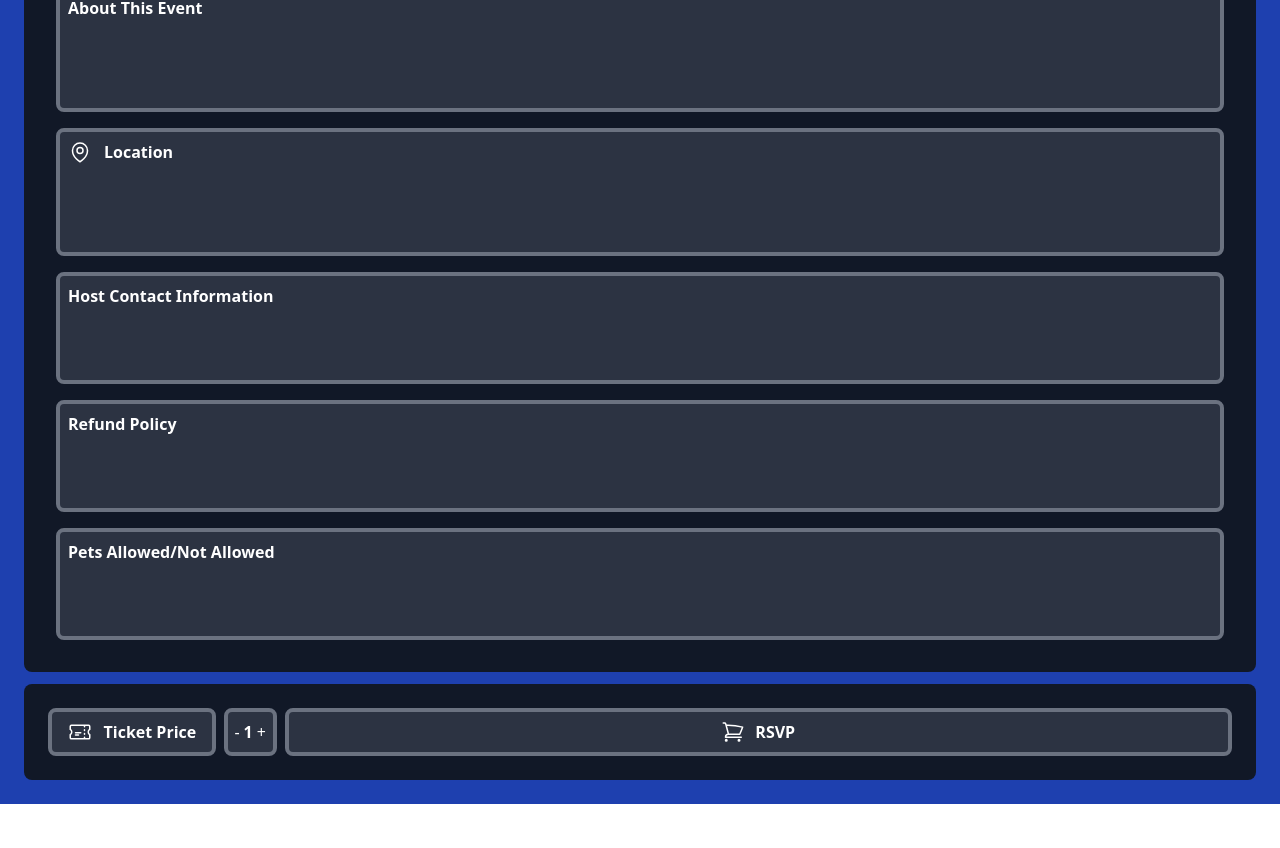
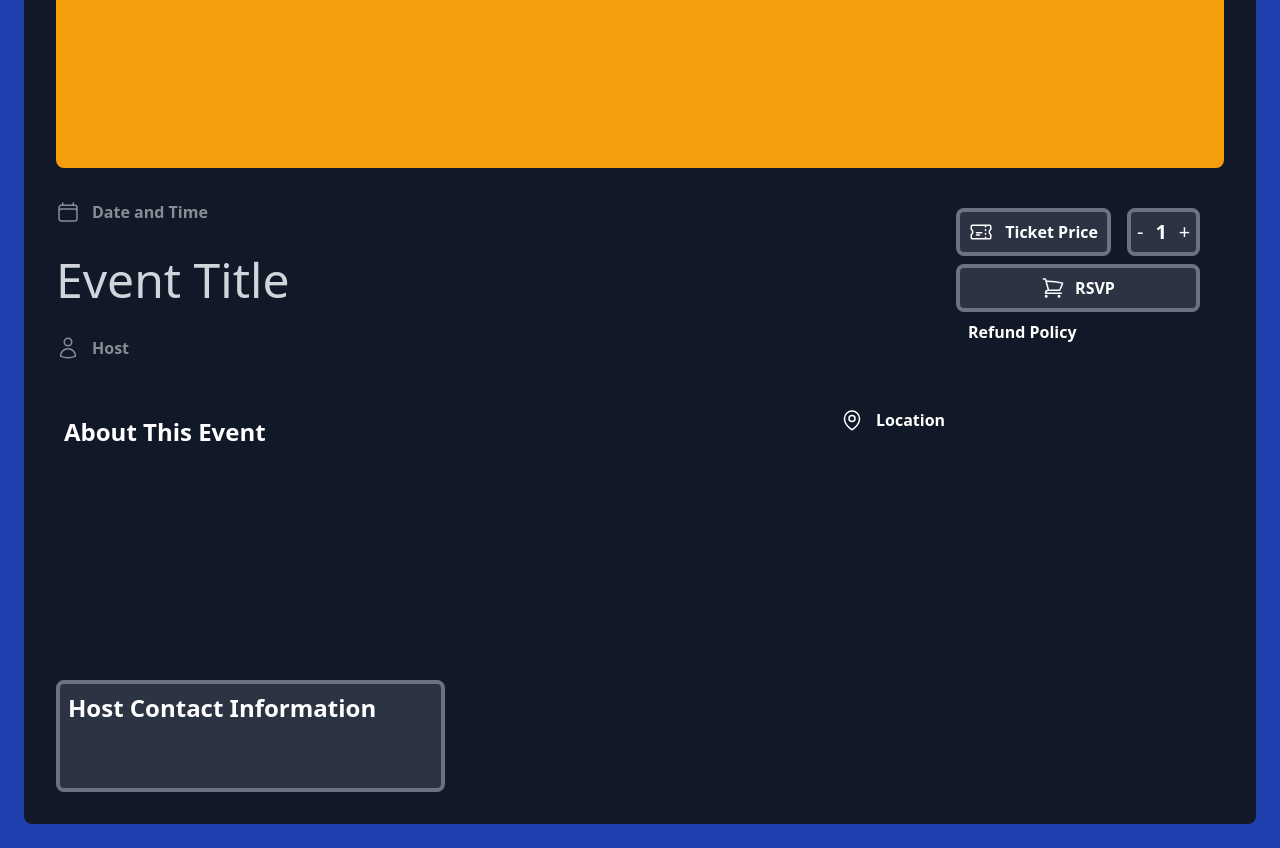
Before and after one commit to mazenkapadi/urban-oasis, a React (Vite) app: page /eventPage in a window 1280 px wide. Shown: the part 272-1120 px from the top of the page. Before the commit the page ends 1076 px from the top, so only its background shows below. Built offline with nearby package versions, Linux system fonts and the light colour scheme; no server answers.

Commit message:
Event Page 9-19

```diff
--- a/src/pages/EventPage.jsx
+++ b/src/pages/EventPage.jsx
@@ -1,4 +1,5 @@
 import React, {useState} from "react";
+import EventCarousel from "../components/EventCarousel.jsx";
 
 function EventPage() {
     const [quantity, setQuantity] = useState(1);
@@ -23,17 +24,22 @@ function EventPage() {
                     <div className="bg-blue-800 p-6 flex flex-col w-full h-full gap-3">
                         <div
                             className="box-border rounded-lg bg-gray-900 p-8 flex flex-col w-full h-full gap-4">
-                            <div className="flex content w-full flex-row justify-items-start gap-2">
-                                <div className="box-border rounded-lg bg-gray-500 p-6 flex h-70 w-80">
+
+                            {/* This is where the photo carousel will go */}
+                            <div className="box-border rounded-lg bg-amber-500 w-full h-96">
                             </div>
-                                <div className="flex content w-full flex-col gap-3 p-8">
+
                             <div className="flex flex-row">
+                                <div className="flex content w-full flex-col gap-8 ">
+
+                                    <div className="flex flex-row pt-4">
                                         <svg xmlns="http://www.w3.org/2000/svg" fill="none" viewBox="0 0 24 24"
                                              strokeWidth={1.5} stroke="white" className="size-6" strokeOpacity={.5}>
                                             <path strokeLinecap="round" strokeLinejoin="round"
                                                   d="M6.75 3v2.25M17.25 3v2.25M3 18.75V7.5a2.25 2.25 0 0 1 2.25-2.25h13.5A2.25 2.25 0 0 1 21 7.5v11.25m-18 0A2.25 2.25 0 0 0 5.25 21h13.5A2.25 2.25 0 0 0 21 18.75m-18 0v-7.5A2.25 2.25 0 0 1 5.25 9h13.5A2.25 2.25 0 0 1 21 11.25v7.5"/>
                                         </svg>
-                                        <label className="font-bold text-white opacity-50 pl-3">Date and Time</label>
+                                        <label className="font-bold text-white opacity-50 pl-3">Date and
+                                            Time</label>
                                     </div>
 
                                     <label className="block text-gray-300 text-5xl">Event Title</label>
@@ -47,15 +53,69 @@ function EventPage() {
                                         <label className="font-bold text-white opacity-50 pl-3">Host</label>
                                     </div>
                                 </div>
+
+                                <div className="flex flex-col p-6 w-1/4 h-52 gap-2">
+                                    <div
+                                        className="flex flex-row gap-4">
+
+                                        <div
+                                            className="box-border rounded-lg bg-gray-500 bg-opacity-30 border-4 border-gray-500 justify-center items-center flex w-52 h-12">
+                                            <svg xmlns="http://www.w3.org/2000/svg" fill="none" viewBox="0 0 24 24"
+                                                 strokeWidth={1.5}
+                                                 stroke="white" className="size-6">
+                                                <path strokeLinecap="round" strokeLinejoin="round"
+                                                      d="M16.5 6v.75m0 3v.75m0 3v.75m0 3V18m-9-5.25h5.25M7.5 15h3M3.375 5.25c-.621 0-1.125.504-1.125 1.125v3.026a2.999 2.999 0 0 1 0 5.198v3.026c0 .621.504 1.125 1.125 1.125h17.25c.621 0 1.125-.504 1.125-1.125v-3.026a2.999 2.999 0 0 1 0-5.198V6.375c0-.621-.504-1.125-1.125-1.125H3.375Z"/>
+                                            </svg>
+
+                                            <label className="font-bold text-white pl-3">Ticket Price</label>
                                         </div>
 
                                         <div
-                                className="box-border rounded-lg bg-gray-500 bg-opacity-30 border-4 border-gray-500 p-2 flex w-full h-32">
-                                <label className="font-bold text-white">About This Event</label>
+                                            className="box-border rounded-lg bg-gray-500 bg-opacity-30 border-4 border-gray-500 justify-center items-center flex w-24 h-12 gap-3">
+                                            <button onClick={handleDecrement} disabled={quantity === 1}
+                                                    style={{color: "white", fontSize: 20}}>-
+                                            </button>
+                                            <span style={{
+                                                color: "white",
+                                                fontWeight: "bold",
+                                                fontSize: 20
+                                            }}>{quantity}</span>
+                                            <button onClick={handleIncrement}
+                                                    style={{color: "white", fontSize: 20}}>+
+                                            </button>
+                                        </div>
                                     </div>
 
                                     <div
-                                className="box-border rounded-lg bg-gray-500 bg-opacity-30 border-4 border-gray-500 p-2 flex w-full h-32">
+                                        className="box-border rounded-lg bg-gray-500 bg-opacity-30 border-4 border-gray-500 justify-center items-center flex w-full h-12">
+                                        <svg xmlns="http://www.w3.org/2000/svg" fill="none" viewBox="0 0 24 24"
+                                             strokeWidth={1.5}
+                                             stroke="white" className="size-6">
+                                            <path strokeLinecap="round" strokeLinejoin="round"
+                                                  d="M2.25 3h1.386c.51 0 .955.343 1.087.835l.383 1.437M7.5 14.25a3 3 0 0 0-3 3h15.75m-12.75-3h11.218c1.121-2.3 2.1-4.684 2.924-7.138a60.114 60.114 0 0 0-16.536-1.84M7.5 14.25 5.106 5.272M6 20.25a.75.75 0 1 1-1.5 0 .75.75 0 0 1 1.5 0Zm12.75 0a.75.75 0 1 1-1.5 0 .75.75 0 0 1 1.5 0Z"/>
+                                        </svg>
+
+                                        <button onClick={handleCheckout}
+                                                style={{
+                                                    color: "white",
+                                                    paddingLeft: "10px",
+                                                    fontWeight: "bold"
+                                                }}>RSVP
+                                        </button>
+                                    </div>
+                                    <label className="font-bold text-white pl-3">Refund Policy</label>
+
+                                </div>
+                            </div>
+
+
+                            <div className="flex flex-row justify-between">
+                                <div
+                                    className="p-2 flex w-1/2 h-fit">
+                                    <label className="font-bold text-white text-2xl">About This Event</label>
+                                </div>
+                                <div
+                                    className="flex w-96 h-64">
                                     <svg xmlns="http://www.w3.org/2000/svg" fill="none" viewBox="0 0 24 24"
                                          strokeWidth={1.5}
                                          stroke="white" className="size-6">
@@ -67,58 +127,15 @@ function EventPage() {
 
                                     <label className="font-bold text-white pl-3">Location</label>
                                 </div>
-
-                            <div
-                                className="box-border rounded-lg bg-gray-500 bg-opacity-30 border-4 border-gray-500 p-2 flex w-full h-28">
-                                <label className="font-bold text-white">Host Contact Information</label>
-                            </div>
-
-                            <div
-                                className="box-border rounded-lg bg-gray-500 bg-opacity-30 border-4 border-gray-500 p-2 flex w-full h-28">
-                                <label className="font-bold text-white">Refund Policy</label>
-                            </div>
-
-                            <div
-                                className="box-border rounded-lg bg-gray-500 bg-opacity-30 border-4 border-gray-500 p-2 flex w-full h-28">
-                                <label className="font-bold text-white">Pets Allowed/Not Allowed</label>
                             </div>
 
 
+                            <div
+                                className="box-border rounded-lg bg-gray-500 bg-opacity-30 border-4 border-gray-500 p-2 flex w-1/3 h-28">
+                                <label className="font-bold text-white text-2xl">Host Contact Information</label>
                             </div>
 
-                        <div
-                            className="box-border rounded-lg bg-gray-900 p-6 flex flex-row w-full h-24 gap-2">
-                            <div
-                                className="box-border rounded-lg bg-gray-500 bg-opacity-30 border-4 border-gray-500 justify-center items-center flex w-52 h-12">
-                                <svg xmlns="http://www.w3.org/2000/svg" fill="none" viewBox="0 0 24 24"
-                                     strokeWidth={1.5}
-                                     stroke="white" className="size-6">
-                                    <path strokeLinecap="round" strokeLinejoin="round"
-                                          d="M16.5 6v.75m0 3v.75m0 3v.75m0 3V18m-9-5.25h5.25M7.5 15h3M3.375 5.25c-.621 0-1.125.504-1.125 1.125v3.026a2.999 2.999 0 0 1 0 5.198v3.026c0 .621.504 1.125 1.125 1.125h17.25c.621 0 1.125-.504 1.125-1.125v-3.026a2.999 2.999 0 0 1 0-5.198V6.375c0-.621-.504-1.125-1.125-1.125H3.375Z"/>
-                                </svg>
 
-                                <label className="font-bold text-white pl-3">Ticket Price</label>
-                            </div>
-                            <div
-                                className="box-border rounded-lg bg-gray-500 bg-opacity-30 border-4 border-gray-500 justify-center items-center flex w-16 h-12 gap-1">
-                                <button onClick={handleDecrement} disabled={quantity === 1} style={{color: "white"}}>-
-                                </button>
-                                <span style={{color: "white", fontWeight: "bold"}}>{quantity}</span>
-                                <button onClick={handleIncrement} style={{color: "white"}}>+</button>
-                            </div>
-                            <div
-                                className="box-border rounded-lg bg-gray-500 bg-opacity-30 border-4 border-gray-500 justify-center items-center flex w-full h-12">
-                                <svg xmlns="http://www.w3.org/2000/svg" fill="none" viewBox="0 0 24 24"
-                                     strokeWidth={1.5}
-                                     stroke="white" className="size-6">
-                                    <path strokeLinecap="round" strokeLinejoin="round"
-                                          d="M2.25 3h1.386c.51 0 .955.343 1.087.835l.383 1.437M7.5 14.25a3 3 0 0 0-3 3h15.75m-12.75-3h11.218c1.121-2.3 2.1-4.684 2.924-7.138a60.114 60.114 0 0 0-16.536-1.84M7.5 14.25 5.106 5.272M6 20.25a.75.75 0 1 1-1.5 0 .75.75 0 0 1 1.5 0Zm12.75 0a.75.75 0 1 1-1.5 0 .75.75 0 0 1 1.5 0Z"/>
-                                </svg>
-
-                                <button onClick={handleCheckout}
-                                        style={{color: "white", paddingLeft: "10px", fontWeight: "bold"}}>RSVP
-                                </button>
-                            </div>
                         </div>
                     </div>
                 </div>
```
Lines whose indentation alone changed are shown as unchanged.
